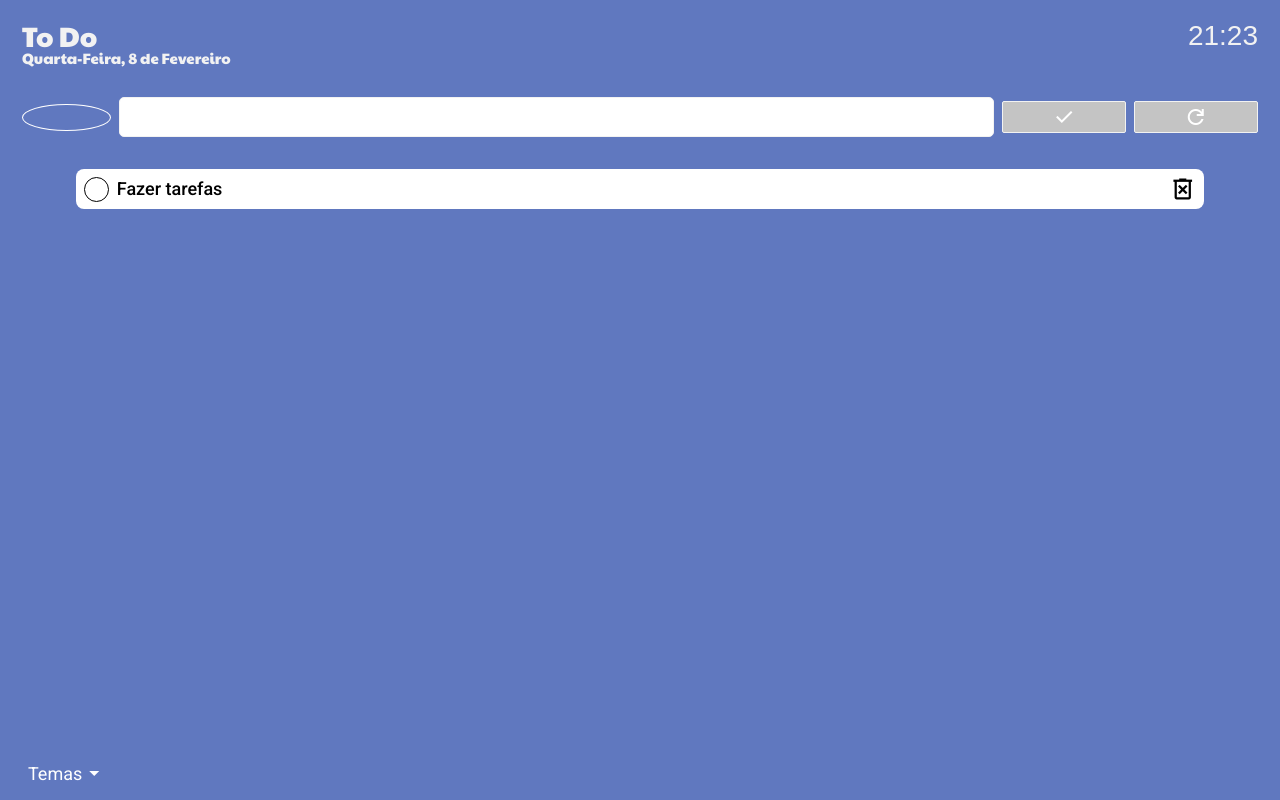
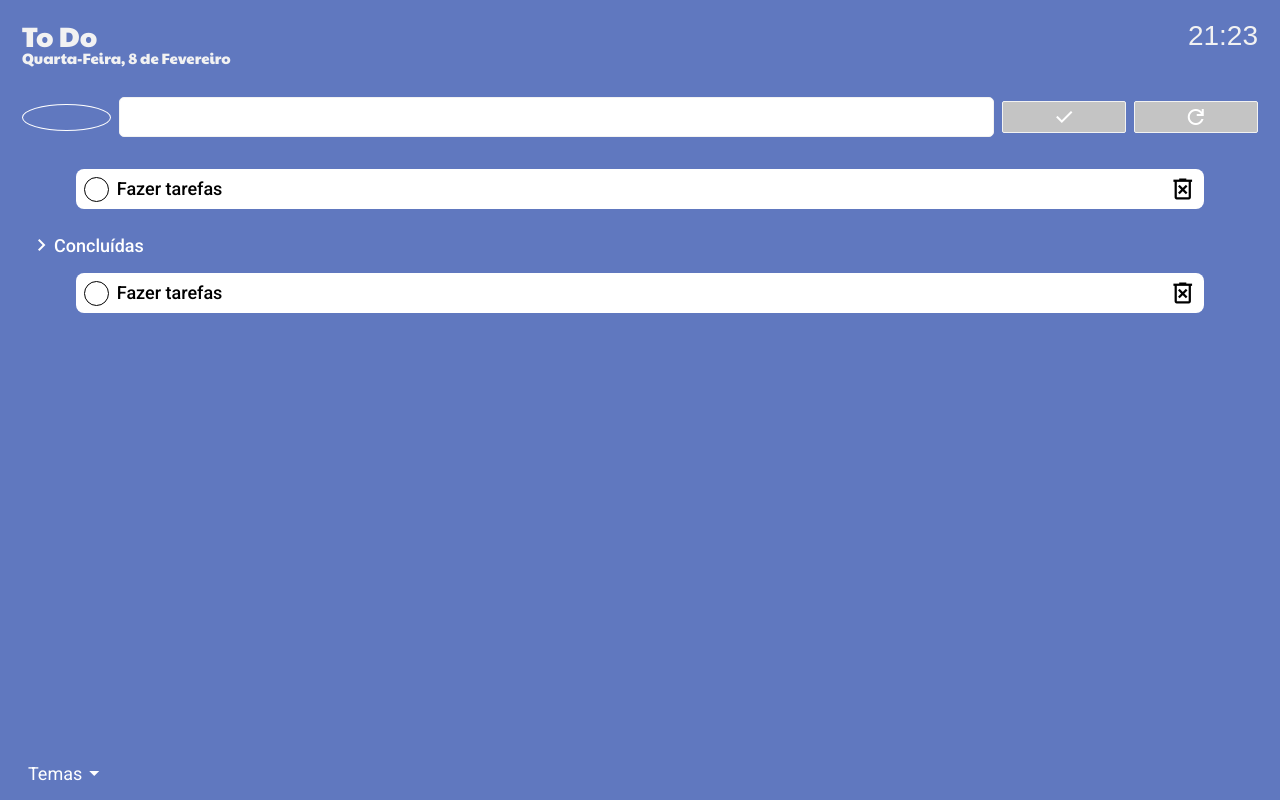
Before and after one commit to LipePLima/ToDo, an Angular app: page / in a window 1280 px wide. Built offline with nearby package versions, Linux system fonts and the light colour scheme; a web font is replaced by a local one.

Commit message:
feat: Botão de exibição de lista de tarefas concluídas; feat: Lista de tarefas concluidas

```diff
--- a/src/app/components/list/list.component.css
+++ b/src/app/components/list/list.component.css
@@ -54,7 +54,6 @@
 }
 
 .text-task {
-
   font-size: 18px;
 }
 
@@ -77,3 +76,21 @@
 .remove {
   font-size: 28px;
 }
+
+.btn__completed {
+  font-family: 'Roboto', sans-serif;
+  display: flex;
+  flex-direction: row;
+  align-items: center;
+  background-color: transparent;
+  border: none;
+  color: #fff;
+  font-size: 18px;
+  font-weight: 500;
+  margin: 1rem 0 1rem .5rem;
+  padding: 0;
+}
+
+.arrow__completed {
+  font-size: 24px;
+}
--- a/src/app/components/list/list.component.html
+++ b/src/app/components/list/list.component.html
@@ -2,7 +2,28 @@
   <ul class="list__task" id="list__task">
     <li class="task">
       <div class="info-task">
-        <button class="check-task" id="check-task" (click)="finishTask()">
+        <button class="check-task" (click)="finishTask()">
+          <span class="material-symbols-outlined check">done</span>
+        </button>
+        <p class="text-task">Fazer tarefas</p>
+      </div>
+      <button class="remove-task">
+        <span class="material-symbols-outlined remove">delete_forever</span>
+      </button>
+    </li>
+  </ul>
+
+  <button class="btn__completed">
+    <span class="material-symbols-outlined arrow__completed">
+      chevron_right
+    </span>
+    <p class="completed">Concluídas</p>
+  </button>
+
+  <ul class="list__task list__completed">
+    <li class="task">
+      <div class="info-task">
+        <button class="check-task" (click)="finishTask()">
           <span class="material-symbols-outlined check">done</span>
         </button>
         <p class="text-task" id="text-task">Fazer tarefas</p>
--- a/src/app/components/list/list.component.ts
+++ b/src/app/components/list/list.component.ts
@@ -7,10 +7,10 @@ import { Component } from '@angular/core';
 })
 export class ListComponent {
   public finishTask() {
-    const check = document.getElementById('check-task');
-    const task  = document.getElementById('text-task');
+    const check = document.querySelectorAll('.check-task');
+    const task  = document.querySelectorAll('.text-task');
 
-    check?.classList.toggle('check-active')
-    task?.classList.toggle('text-active')
+    // check?.classList.toggle('check-active')
+    // task?.classList.toggle('text-active')
   }
 }
```
Also changed, not shown: 1 other file (tests, documents, lock files or other folders).
